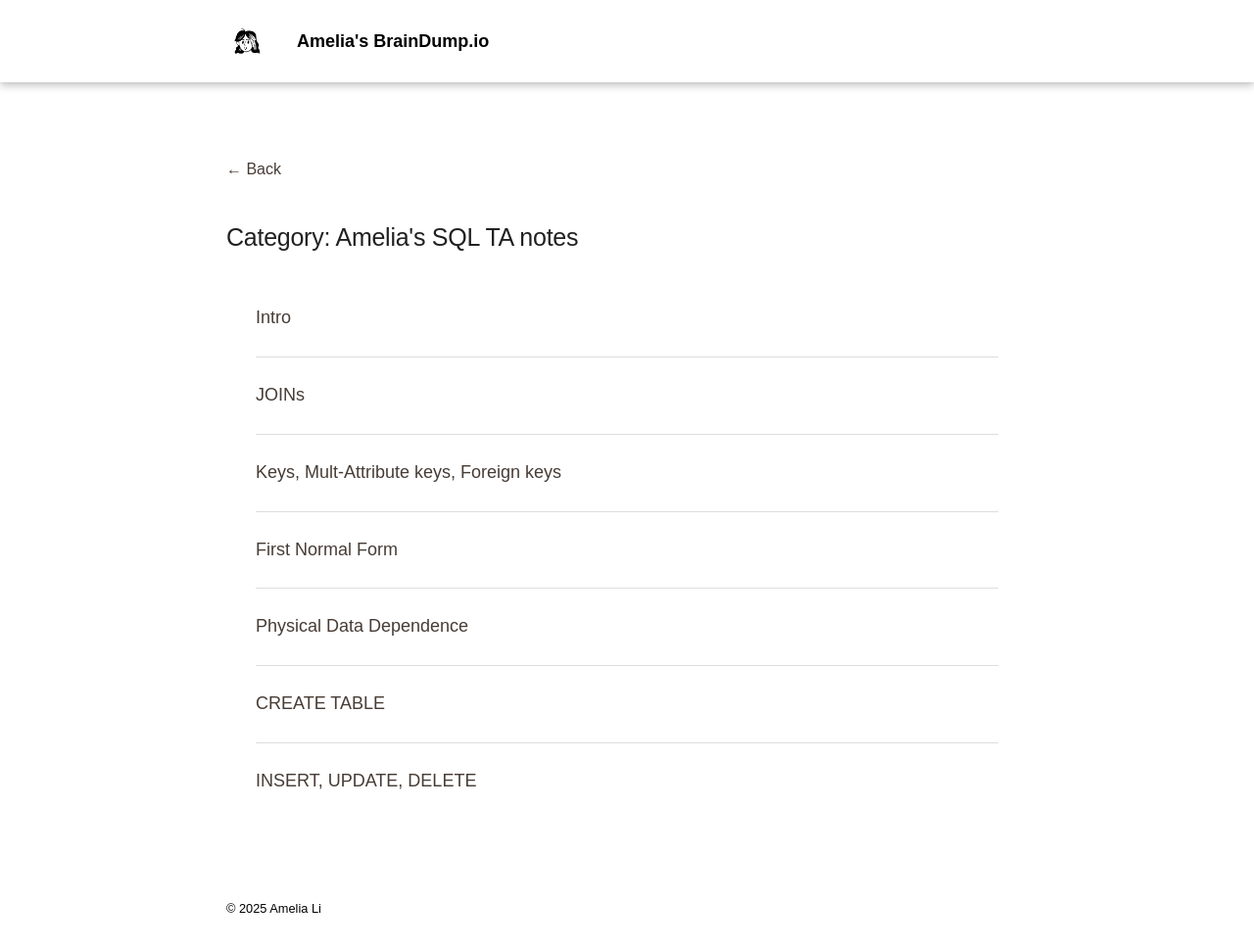
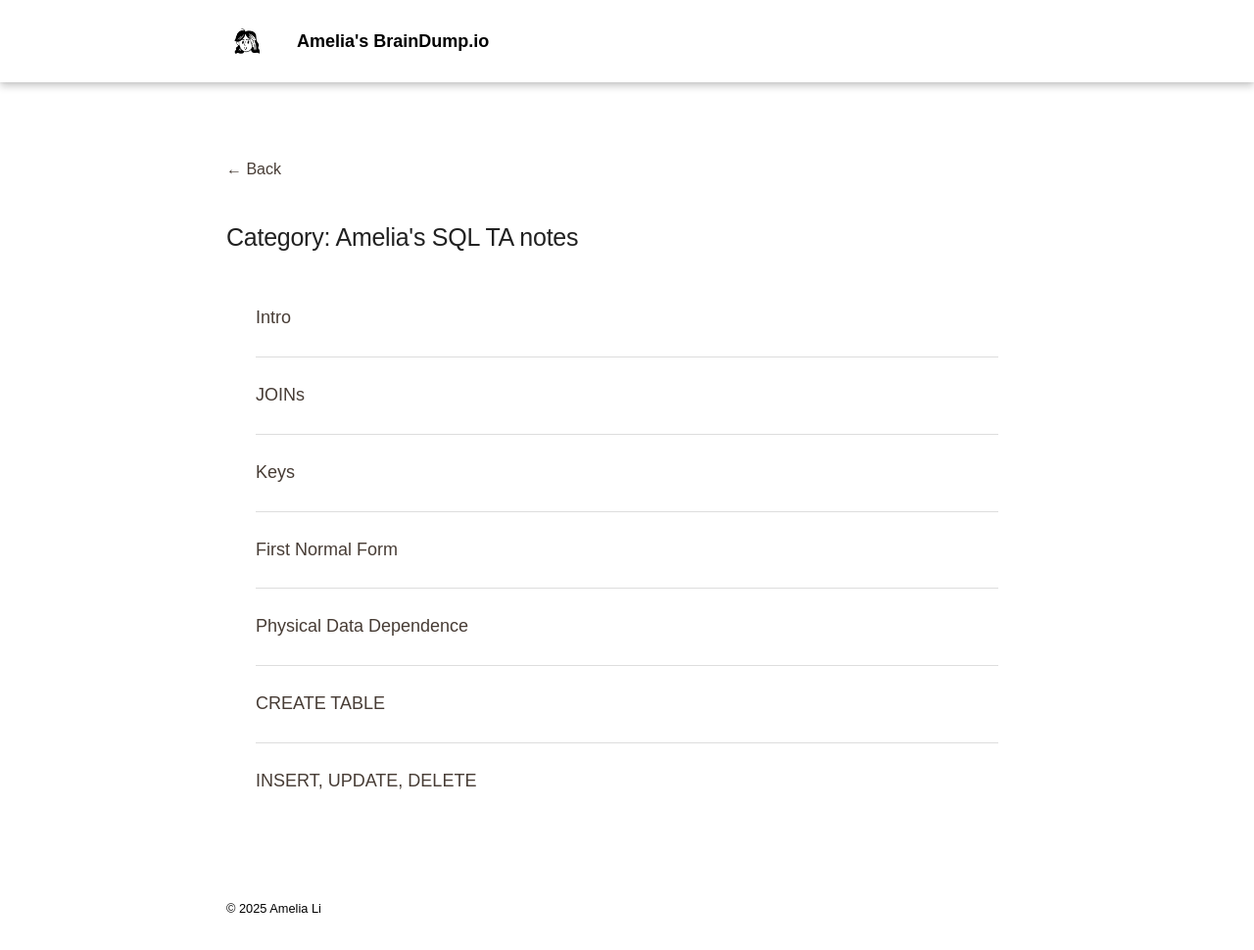
Before and after one commit to amelial9/milynotes, an MkDocs documentation site: the page built from docs/SQL/Index.md, in a window 1280 px wide and 970 px high. Shown: the whole window at 98% size. Built offline with MkDocs 1.6.1 and Material for MkDocs 9.7.7, drawn with Linux system fonts in a browser that asks for light colours; some web fonts are replaced.

Commit message:
Update Index.md

```diff
--- a/docs/SQL/Index.md
+++ b/docs/SQL/Index.md
@@ -18,7 +18,7 @@ hide:
   <hr>
   <a href="../../SQL/JOINs" class="index-link">JOINs</a>
   <hr>
-  <a href="../../SQL/key" class="index-link">Keys, Mult-Attribute keys, Foreign keys</a>
+  <a href="../../SQL/key" class="index-link">Keys</a>
   <hr>
   <a href="../../SQL/1nf" class="index-link">First Normal Form</a>
   <hr>
```
